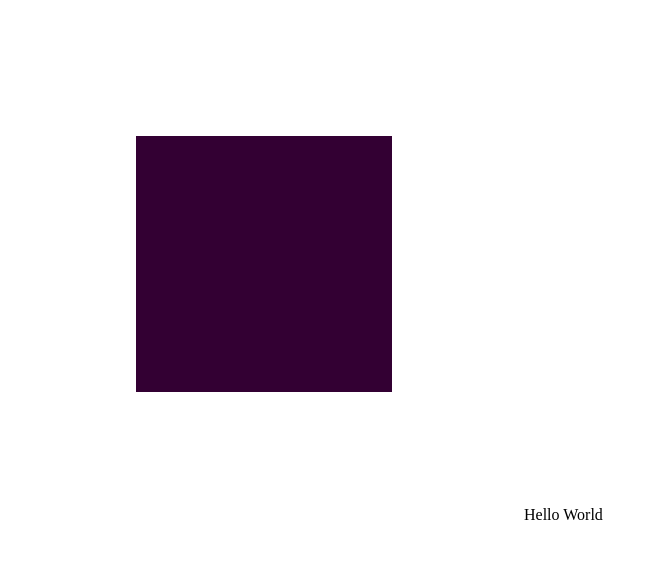
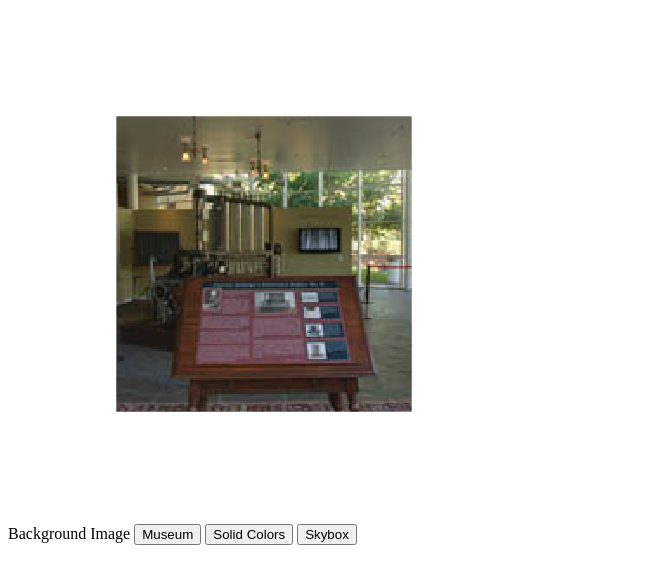
Before and after one commit to guybaryosef/cooper_ComputerGraphics, a plain HTML site: page finalProject/index.html in a window 1280 px wide. Shown: the whole page, without its empty margins (0-658 px from the left). Drawn offline with Linux system fonts and the light colour scheme; animation ran at ten frames a second.

Commit message:
Moving along with project. Details in README.

```diff
--- a/finalProject/index.html
+++ b/finalProject/index.html
@@ -16,11 +16,18 @@
 </head>
 
 <body>
+
 <canvas id="gl-canvas" height="512px" width="512px" >
     Oops ... your browser doesn't support the HTML5 canvas element
 </canvas>
 
-Hello World
+<div id="interactive">
+    Background Image
+    <button id="museum_background">Museum</button>
+    <button id="colors_background">Solid Colors</button>
+    <button id="skybox_background">Skybox</button>
+</div>
+
 </body>
 
 </html>
--- a/finalProject/js/globals.js
+++ b/finalProject/js/globals.js
@@ -18,21 +18,22 @@ var state = {
         normals: [],
         textureObj: null,
         textureLoc: null,
-        textureSampler: null
+        textureSampler: null,
     },
     view: {
         modelViewMatrixLoc: null,
         projectionMatrixLoc: null,
 
+        aspect: null,
+        near: 1,
+        far:  10,
+        fovy: 60,           // in degrees
 
-        aspect: null,
-        clipCordNeg: -1,
-        clipCordPos: 1,
-        theta: Math.PI/2,
-        phi:   0,
-        radius: 0,
-        eye: vec3(0,0,0),
+        phi: 0,
+        theta: 0,
+        radius: 2,
+        eye: vec3(0, 0, 0),
         at: vec3(0,0,0),    // origin
-        up: vec3(0,1,0)     // y coordinate
+        up: vec3(0,1,0),    // y coordinate
     },
 };
--- a/finalProject/js/initializeObjects.js
+++ b/finalProject/js/initializeObjects.js
@@ -1,14 +1,6 @@
-
-
 
 
 function configureCubeMap(which_one) {
-    let red = new Uint8Array([255, 0, 0, 255]);
-    let green = new Uint8Array([0, 255, 0, 255]);
-    let blue = new Uint8Array([0, 0, 255, 255]);
-    let cyan = new Uint8Array([0, 255, 255, 255]);
-    let magenta = new Uint8Array([255, 0, 255, 255]);
-    let yellow = new Uint8Array([255, 255, 0, 255]);
 
     state.cubeMap.textureObj = state.gl.createTexture();
     state.gl.bindTexture(state.gl.TEXTURE_CUBE_MAP, state.cubeMap.textureObj);
@@ -16,7 +8,89 @@ function configureCubeMap(which_one) {
 
     switch(which_one)
     {
-        case "Cube":
+        case "Cube":    textureColors();                break;
+        case "Museum":  loadCubeImages("museum"); break;
+        case "Skybox":  loadCubeImages("skybox"); break;
+    }
+
+    state.gl.texParameteri(state.gl.TEXTURE_CUBE_MAP,state.gl.TEXTURE_MAG_FILTER,state.gl.NEAREST);
+    state.gl.texParameteri(state.gl.TEXTURE_CUBE_MAP,state.gl.TEXTURE_MIN_FILTER,state.gl.NEAREST);
+
+    state.gl.uniform1i(state.cubeMap.textureLoc, 0);  // 0-default texture unit
+}
+// /////////////////////////////////////////////////////////////////////////////////////////////////////////////////////
+//
+//  ////////////////////////////////////////////////////////////////////////////////////////////////////////////////////
+/**
+ * textureMuseum - Provides a Cube map texture of the Computer
+ * History Museum in Mountain View, California.
+ *
+ * The reason we have to first preallocate the image into the
+ * texture cube and then load the image in afterward is because
+ * we have to load the image before we can use it, and that can
+ * take a little bit of time. So we create a function that the
+ * images call when finished loading (onload).
+ */
+function loadCubeImages(cube)
+{
+    let image_files = [];
+    switch(cube)
+    {
+        case "museum":
+            image_files = [
+                [state.gl.TEXTURE_CUBE_MAP_POSITIVE_X, "images/computer-history-museum/pos-x.jpg"],
+                [state.gl.TEXTURE_CUBE_MAP_NEGATIVE_X, "images/computer-history-museum/neg-x.jpg"],
+                [state.gl.TEXTURE_CUBE_MAP_POSITIVE_Y, "images/computer-history-museum/pos-y.jpg"],
+                [state.gl.TEXTURE_CUBE_MAP_NEGATIVE_Y, "images/computer-history-museum/neg-y.jpg"],
+                [state.gl.TEXTURE_CUBE_MAP_POSITIVE_Z, "images/computer-history-museum/pos-z.jpg"],
+                [state.gl.TEXTURE_CUBE_MAP_NEGATIVE_Z, "images/computer-history-museum/neg-z.jpg"]
+            ];
+            break;
+        case "skybox":
+            image_files = [
+                [state.gl.TEXTURE_CUBE_MAP_POSITIVE_X, "images/skybox/left.jpg"],
+                [state.gl.TEXTURE_CUBE_MAP_NEGATIVE_X, "images/skybox/right.jpg"],
+                [state.gl.TEXTURE_CUBE_MAP_POSITIVE_Y, "images/skybox/top.jpg"],
+                [state.gl.TEXTURE_CUBE_MAP_NEGATIVE_Y, "images/skybox/bottom.jpg"],
+                [state.gl.TEXTURE_CUBE_MAP_POSITIVE_Z, "images/skybox/front.jpg"],
+                [state.gl.TEXTURE_CUBE_MAP_NEGATIVE_Z, "images/skybox/back.jpg"]
+            ];
+            break;
+    }
+    state.gl.texImage2D(state.gl.TEXTURE_CUBE_MAP_POSITIVE_X ,0,state.gl.RGBA,
+        512, 512, 0, state.gl.RGBA,state.gl.UNSIGNED_BYTE, null);
+    state.gl.texImage2D(state.gl.TEXTURE_CUBE_MAP_NEGATIVE_X ,0,state.gl.RGBA,
+        512, 512, 0, state.gl.RGBA,state.gl.UNSIGNED_BYTE, null);
+    state.gl.texImage2D(state.gl.TEXTURE_CUBE_MAP_POSITIVE_Y ,0,state.gl.RGBA,
+        512, 512, 0, state.gl.RGBA,state.gl.UNSIGNED_BYTE, null);
+    state.gl.texImage2D(state.gl.TEXTURE_CUBE_MAP_NEGATIVE_Y ,0,state.gl.RGBA,
+        512, 512, 0, state.gl.RGBA,state.gl.UNSIGNED_BYTE, null);
+    state.gl.texImage2D(state.gl.TEXTURE_CUBE_MAP_POSITIVE_Z ,0,state.gl.RGBA,
+        512, 512, 0, state.gl.RGBA,state.gl.UNSIGNED_BYTE, null);
+    state.gl.texImage2D(state.gl.TEXTURE_CUBE_MAP_NEGATIVE_Z ,0,state.gl.RGBA,
+        512, 512, 0, state.gl.RGBA,state.gl.UNSIGNED_BYTE, null);
+
+    image_files.forEach((img) =>
+    {
+        const cur_img = new Image();
+        cur_img.src = img[1];
+        cur_img.onload = () =>
+            state.gl.texImage2D(img[0], 0, state.gl.RGBA, state.gl.RGBA, state.gl.UNSIGNED_BYTE, cur_img);
+    });
+
+}
+// /////////////////////////////////////////////////////////////////////////////////////////////////////////////////////
+//
+//  ////////////////////////////////////////////////////////////////////////////////////////////////////////////////////
+function textureColors()
+{
+    let red     = new Uint8Array([255, 0, 0, 255]);
+    let green   = new Uint8Array([0, 255, 0, 255]);
+    let blue    = new Uint8Array([0, 0, 255, 255]);
+    let cyan    = new Uint8Array([0, 255, 255, 255]);
+    let magenta = new Uint8Array([255, 0, 255, 255]);
+    let yellow  = new Uint8Array([255, 255, 0, 255]);
+
     state.gl.texImage2D(state.gl.TEXTURE_CUBE_MAP_POSITIVE_X ,0,state.gl.RGBA,
         1,1,0,state.gl.RGBA,state.gl.UNSIGNED_BYTE, red);
     state.gl.texImage2D(state.gl.TEXTURE_CUBE_MAP_NEGATIVE_X ,0,state.gl.RGBA,
@@ -29,15 +103,8 @@ function configureCubeMap(which_one) {
         1,1,0,state.gl.RGBA,state.gl.UNSIGNED_BYTE, yellow);
     state.gl.texImage2D(state.gl.TEXTURE_CUBE_MAP_NEGATIVE_Z ,0,state.gl.RGBA,
         1,1,0,state.gl.RGBA,state.gl.UNSIGNED_BYTE, magenta);
-            break;
 }
-
-    state.gl.texParameteri(state.gl.TEXTURE_CUBE_MAP,state.gl.TEXTURE_MAG_FILTER,state.gl.NEAREST);
-    state.gl.texParameteri(state.gl.TEXTURE_CUBE_MAP,state.gl.TEXTURE_MIN_FILTER,state.gl.NEAREST);
-
-    state.gl.uniform1i(state.cubeMap.textureLoc, 0);  // 0-default texture unit
-}
-// //////////////////////////////////////////////////////////////////////////////////////////////////////////////////
+// /////////////////////////////////////////////////////////////////////////////////////////////////////////////////////
 //
 //  ////////////////////////////////////////////////////////////////////////////////////////////////////////////////////
 function initializeMirrors()
@@ -67,7 +134,7 @@ function initializeMirrors()
         vec3( d, -d, -d),
     ];
 
-    let color = [0.2, 0.2, 0.2, 1.0];
+    let color = vec4(0.5, 0.5, 0.5, 1.0);
 
     initializeMirrors.quad(4, 5, 6, 7, color);
     initializeMirrors.quad(3, 0, 4, 7, color);
--- a/finalProject/js/main.js
+++ b/finalProject/js/main.js
@@ -12,12 +12,12 @@ window.onload = function init()
     state.gl.clearColor(1.0, 1.0, 1.0, 1.0);
     state.view.aspect = canvas.width/canvas.height;
 
-    state.program = initShaders(state.gl, "shaders/vertexShader.glsl", "shaders/fragmentShader.glsl");
+    state.program = initShaders(state.gl, "shaders/vertex_shader.glsl", "shaders/fragment_shader.glsl");
     state.gl.useProgram(state.program);
 
     state.gl.enable(state.gl.DEPTH_TEST);
-    //state.gl.enable(state.gl.BLEND);
-    state.gl.depthMask(false); // enables hidden-surface removal & make the z-buffer read-only for translucent polygons
+    // state.gl.enable(state.gl.BLEND);
+    // state.gl.depthMask(false); // enables hidden-surface removal & make the z-buffer read-only for translucent polygons
 
     // initialize the uniform variables
     state.view.modelViewMatrixLoc  = state.gl.getUniformLocation( state.program, "modelViewMatrix" );
@@ -25,12 +25,11 @@ window.onload = function init()
     state.cubeMap.textureLoc       = state.gl.getUniformLocation(state.program, "texMap");
 
     initializeMirrors();
-    // initializeTextureMap("Cube");
-    configureCubeMap("Cube");
+    configureCubeMap("Museum");
 
     initializeShaderAttributes();
 
-    listenToEvents(); // initialize events
+    listenToEvents();
 
     render();
 }
@@ -47,13 +46,13 @@ function initializeShaderAttributes()
     state.gl.vertexAttribPointer(vPosition, 3, state.gl.FLOAT, false, 0, 0);
     state.gl.enableVertexAttribArray(vPosition);
 
-    let cBuffer = state.gl.createBuffer();
-    state.gl.bindBuffer(state.gl.ARRAY_BUFFER, cBuffer);
-    state.gl.bufferData(state.gl.ARRAY_BUFFER, flatten(state.cubeMap.colors), state.gl.STATIC_DRAW);
-
-    let vColor = state.gl.getAttribLocation(state.program, "vColor");
-    state.gl.vertexAttribPointer(vColor, 4, state.gl.FLOAT, false, 0, 0);
-    state.gl.enableVertexAttribArray(vColor);
+    // let cBuffer = state.gl.createBuffer();
+    // state.gl.bindBuffer(state.gl.ARRAY_BUFFER, cBuffer);
+    // state.gl.bufferData(state.gl.ARRAY_BUFFER, flatten(state.cubeMap.colors), state.gl.STATIC_DRAW);
+    //
+    // let vColor = state.gl.getAttribLocation(state.program, "vColor");
+    // state.gl.vertexAttribPointer(vColor, 4, state.gl.FLOAT, false, 0, 0);
+    // state.gl.enableVertexAttribArray(vColor);
 
     let nBuffer = state.gl.createBuffer();
     state.gl.bindBuffer(state.gl.ARRAY_BUFFER, nBuffer);
@@ -75,16 +74,18 @@ function listenToEvents()
         switch(event.keyCode)
         {
             case listenToEvents.arrows.left:
-                state.view.theta += 0.2;
+                state.view.theta += 0.1;
                 break;
             case listenToEvents.arrows.right:
-                state.view.theta -= 0.2;
+                state.view.theta -= 0.1;
                 break;
             case listenToEvents.arrows.up:
-                state.view.phi -= 0.2;
+                state.view.phi += 0.1;
+                state.view.phi = Math.min(Math.PI/2, Math.max(state.view.phi, -Math.PI/2))
                 break;
             case listenToEvents.arrows.down:
-                state.view.phi += 0.2;
+                state.view.phi -= 0.1;
+                state.view.phi = Math.min(Math.PI/2, Math.max(state.view.phi, -Math.PI/2))
                 break;
         }
     };
@@ -92,9 +93,13 @@ function listenToEvents()
     document.getElementById("gl-canvas").onwheel = function(event)
     {
         state.view.radius += event.deltaY*0.01;
-        state.view.radius = Math.max(1.0, Math.min(state.view.radius, -1));
-        // state.view.near += event.deltaY*0.01;
+        state.view.radius = Math.min(3.0, Math.max(state.view.radius, 2.0));
+        state.view.eye = vec3(0, 0, state.view.radius);
     }
+
+    document.getElementById("museum_background").onclick = () => configureCubeMap("Museum");
+    document.getElementById("colors_background").onclick = () => configureCubeMap("Cube");
+    document.getElementById("skybox_background").onclick = () => configureCubeMap("Skybox");
 }
 //  ////////////////////////////////////////////////////////////////////////////////////////////////////////////////////
 //
@@ -103,16 +108,13 @@ function render()
 {
     state.gl.clear(state.gl.COLOR_BUFFER_BIT | state.gl.DEPTH_BUFFER_BIT);
 
-    state.view.eye = vec3(  state.view.radius*Math.cos(state.view.theta),
-                            state.view.radius*Math.sin(state.view.theta)*Math.sin(state.view.phi),
-                            state.view.radius*Math.cos(state.view.phi)*Math.sin(state.view.theta));
-    modelViewMatrix = lookAt(state.view.eye, state.view.at , state.view.up);
-
+    state.view.eye = vec3(  state.view.radius*Math.cos(state.view.phi)*Math.sin(state.view.theta),
+        state.view.radius*Math.sin(state.view.phi),
+        state.view.radius*Math.cos(state.view.phi)*Math.cos(state.view.theta));
+    modelViewMatrix = lookAt(state.view.eye, state.view.at , state.view.up); // re-initialize it
     state.gl.uniformMatrix4fv( state.view.modelViewMatrixLoc, false, flatten(modelViewMatrix) );
 
-    // projectionMatrix = perspective(45.0, state.view.aspect, state.view.near, state.view.far);
-    projectionMatrix = ortho(   state.view.clipCordNeg, state.view.clipCordPos, state.view.clipCordNeg,
-                                state.view.clipCordPos, state.view.clipCordNeg, state.view.clipCordPos);
+    projectionMatrix = perspective(state.view.fovy, state.view.aspect, state.view.near, state.view.far);
     state.gl.uniformMatrix4fv( state.view.projectionMatrixLoc, false, flatten(projectionMatrix) );
 
     state.gl.drawArrays(state.gl.TRIANGLES, 0, state.cubeMap.points.length);
--- a/finalProject/shaders/fragmentShader.glsl
+++ b/finalProject/shaders/fragment_shader.glsl
@@ -8,5 +8,6 @@ varying   vec3      R;
 
 void main()
 {
-    gl_FragColor = fColor * textureCube(texMap, R);
+    //    gl_FragColor = fColor * textureCube(texMap, R);
+        gl_FragColor = textureCube(texMap, R);
 }
```
Also changed, not shown: finalProject/images/computer-history-museum/neg-x.jpg (added), finalProject/images/computer-history-museum/neg-y.jpg (added), finalProject/images/computer-history-museum/neg-z.jpg (added), finalProject/images/computer-history-museum/pos-x.jpg (added), finalProject/images/computer-history-museum/pos-y.jpg (added), finalProject/images/computer-history-museum/pos-z.jpg (added), finalProject/images/skybox/back.jpg (added), finalProject/images/skybox/bottom.jpg (added), finalProject/images/skybox/front.jpg (added), finalProject/images/skybox/left.jpg (added), finalProject/images/skybox/right.jpg (added), finalProject/images/skybox/top.jpg (added), finalProject/shaders/vertex_shader.glsl (renamed from finalProject/shaders/vertexShader.glsl), 2 other files. Lines whose indentation alone changed are shown as unchanged.
